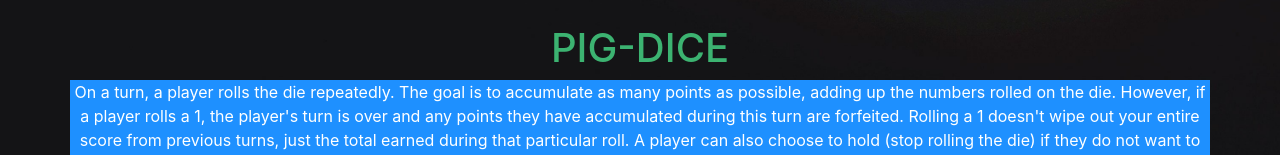
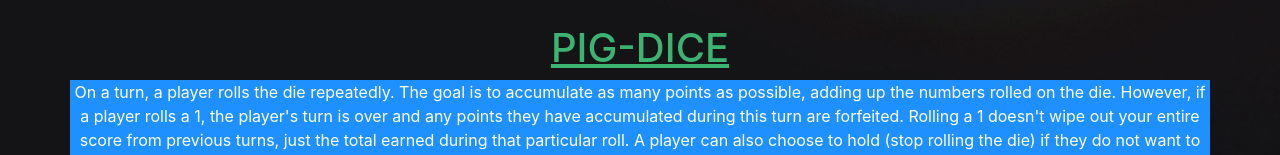
Before and after one commit to Le07ah57532538/pig-dice, a plain HTML site: page index.html in a window 1280 px wide. Shown: the top 155 px of the page. Drawn offline with nearby package versions, Linux system fonts and the light colour scheme; a web font is replaced by a local one.

Commit message:
Underline heading

```diff
--- a/css/styles.css
+++ b/css/styles.css
@@ -6,3 +6,6 @@ background-size: cover;
 background-attachment: fixed;
 color: white;
 }
+h1{
+  text-decoration: underline;
+}
```
